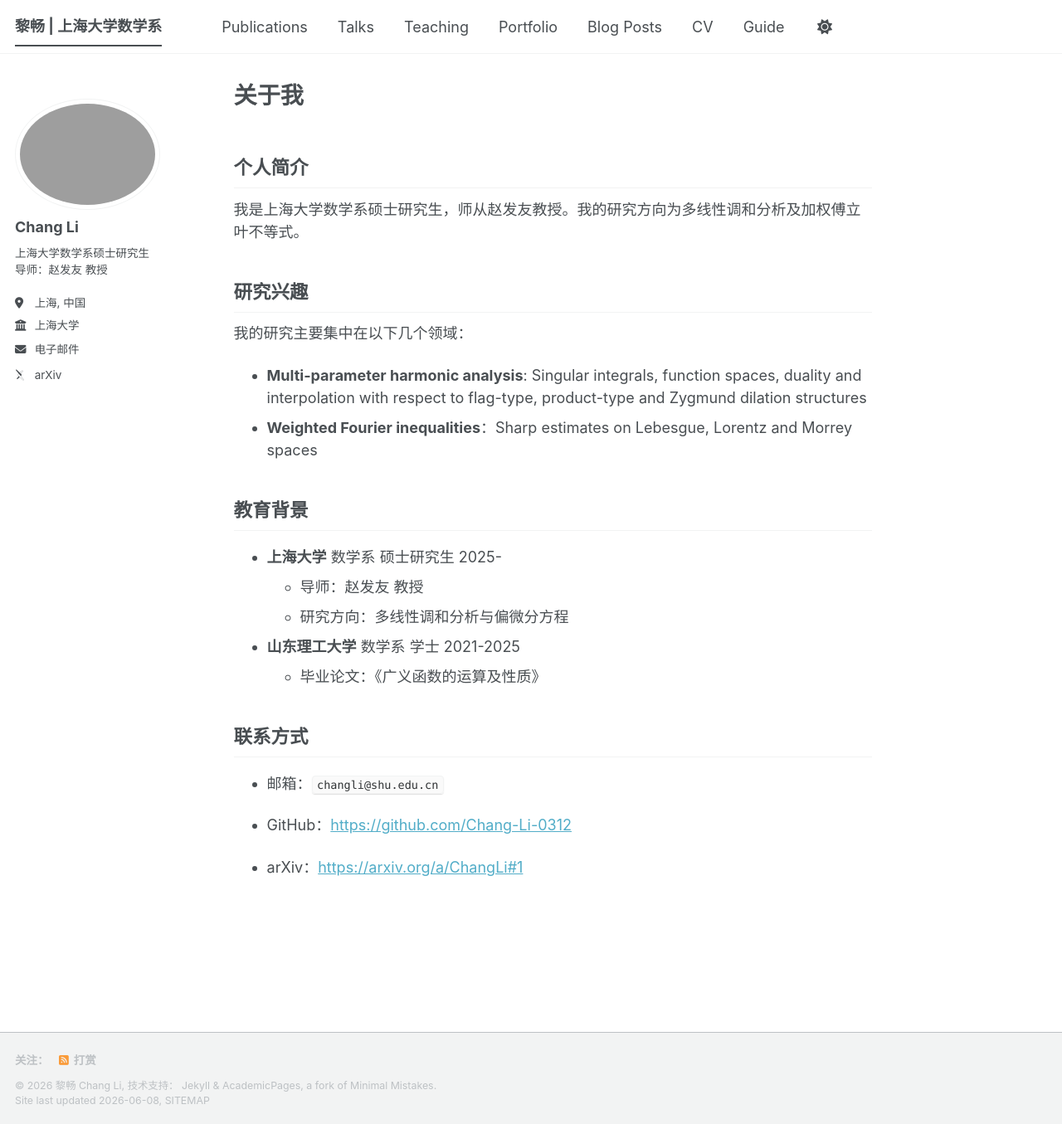
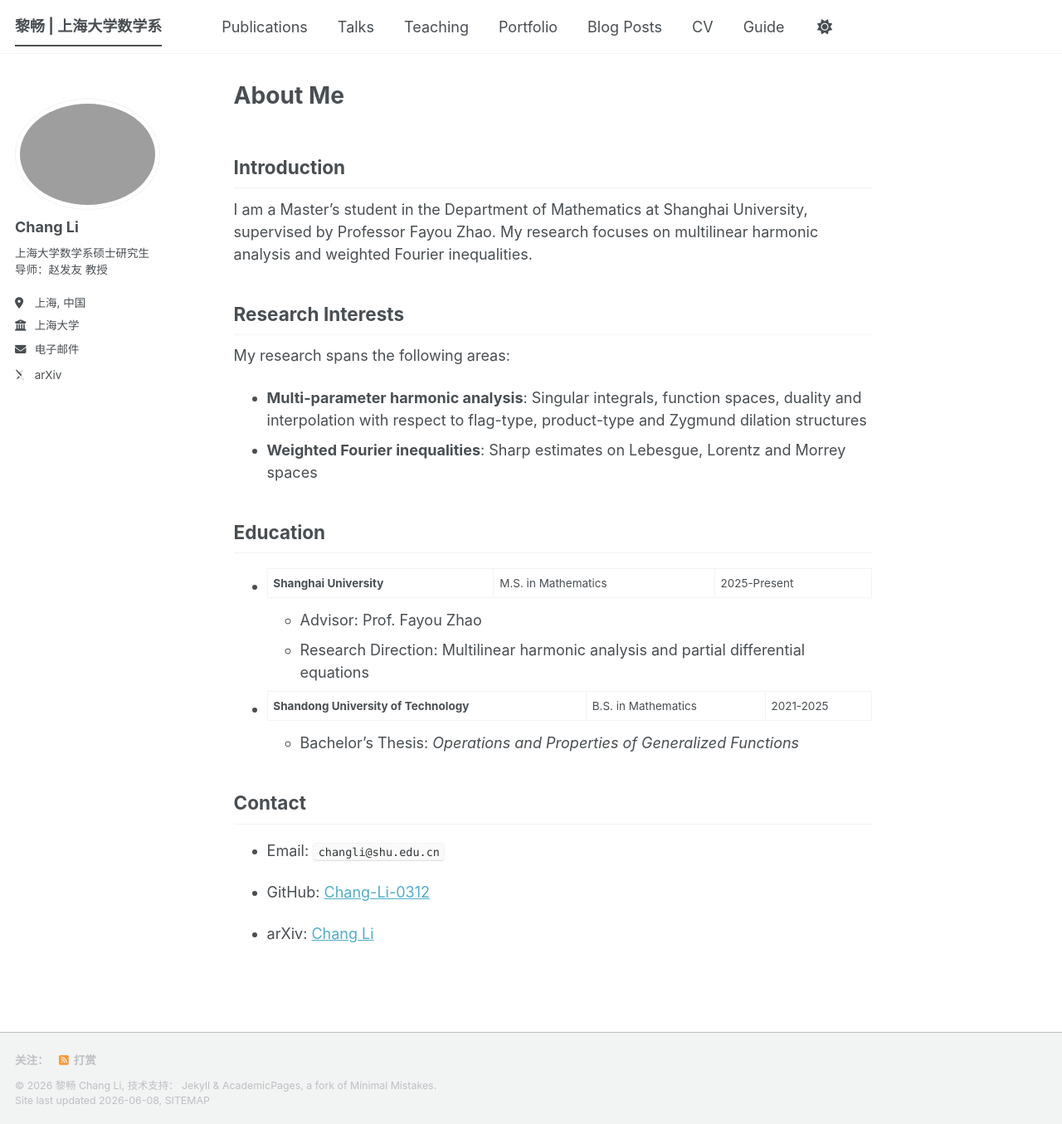
Before and after one commit to Chang-Li-0312/Chang-Li-0312.github.io, a Jekyll site: the page built from _pages/about.md, in a window 1280 px wide and 1355 px high. Shown: the whole window at 83% size. Built offline with Jekyll 4.4.1, drawn with Linux system fonts in a browser that asks for light colours; some web fonts are replaced; a script bundle is joined from its source files by our own code; library files that are not in the unit come from our copies.

Commit message:
Update about.md

```diff
--- a/_pages/about.md
+++ b/_pages/about.md
@@ -2,33 +2,33 @@
 layout: single
 author_profile: true
 permalink: /
-title: "关于我"
+title: "About Me"
 ---
 
-## 个人简介
+## Introduction
 
-我是上海大学数学系硕士研究生，师从赵发友教授。我的研究方向为多线性调和分析及加权傅立叶不等式。
+I am a Master's student in the Department of Mathematics at Shanghai University, supervised by Professor Fayou Zhao. My research focuses on multilinear harmonic analysis and weighted Fourier inequalities.
 
-## 研究兴趣
+## Research Interests
 
-我的研究主要集中在以下几个领域：
+My research spans the following areas:
 
 - **Multi-parameter harmonic analysis**: Singular integrals, function spaces, duality and interpolation with respect to flag-type, product-type and Zygmund dilation structures
-- **Weighted Fourier inequalities**：Sharp estimates on Lebesgue, Lorentz and Morrey spaces
+- **Weighted Fourier inequalities**: Sharp estimates on Lebesgue, Lorentz and Morrey spaces
 
-## 教育背景
+## Education
 
-- **上海大学** 数学系 硕士研究生 2025-
-  - 导师：赵发友 教授
-  - 研究方向：多线性调和分析与偏微分方程
+- **Shanghai University** | M.S. in Mathematics | 2025-Present
+  - Advisor: Prof. Fayou Zhao
+  - Research Direction: Multilinear harmonic analysis and partial differential equations
 
-- **山东理工大学** 数学系 学士 2021-2025
-  - 毕业论文：《广义函数的运算及性质》
+- **Shandong University of Technology** | B.S. in Mathematics | 2021-2025
+  - Bachelor's Thesis: *Operations and Properties of Generalized Functions*
 
-## 联系方式
+## Contact
 
-- 邮箱：`changli@shu.edu.cn`
+- Email: `changli@shu.edu.cn`
 
-- GitHub：[https://github.com/Chang-Li-0312](https://github.com/Chang-Li-0312)
+- GitHub: [Chang-Li-0312](https://github.com/Chang-Li-0312)
 
-- arXiv：[https://arxiv.org/a/ChangLi#1](https://arxiv.org/a/ChangLi#1)
+- arXiv: [Chang Li](https://arxiv.org/a/ChangLi.1.html)
```
